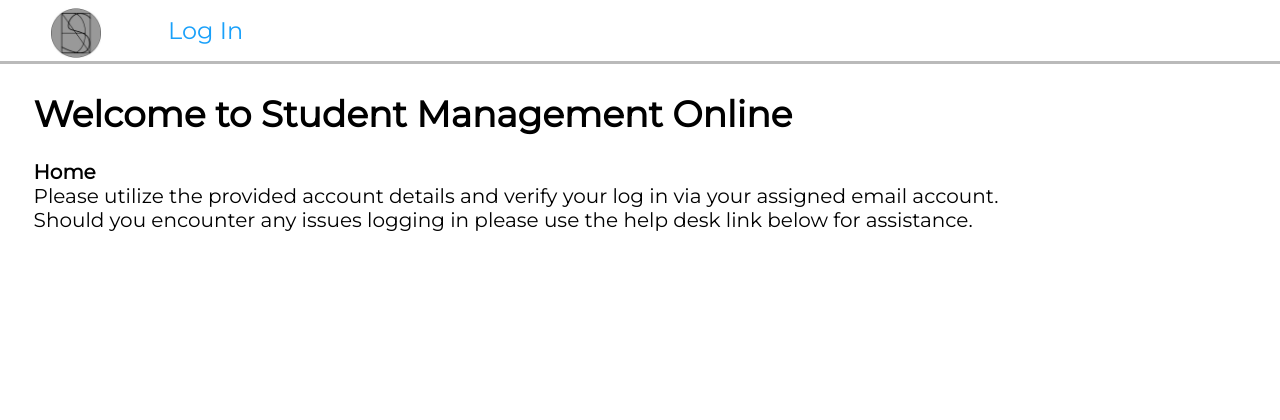
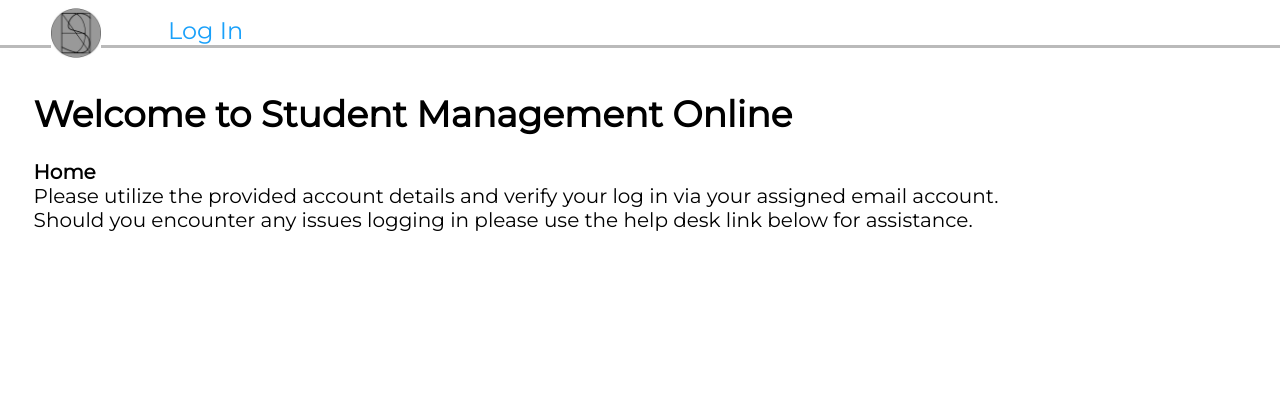
Before and after one commit to EPiC-Inc/CS492-Project, a Flask app: page / in a window 1280 px wide. Shown: the top 420 px of the page. Run offline with Flask 3, Linux system fonts and the light colour scheme.

Commit message:
Fixed Top line format

```diff
--- a/app/static/style.css
+++ b/app/static/style.css
@@ -27,7 +27,7 @@ h1 {
 }
 header {
     border-bottom: 3px solid #bababa;
-    bottom: 92%;
+    bottom: 94%;
     display: flex;
     flex-direction: row;
     gap: 5%;
```
